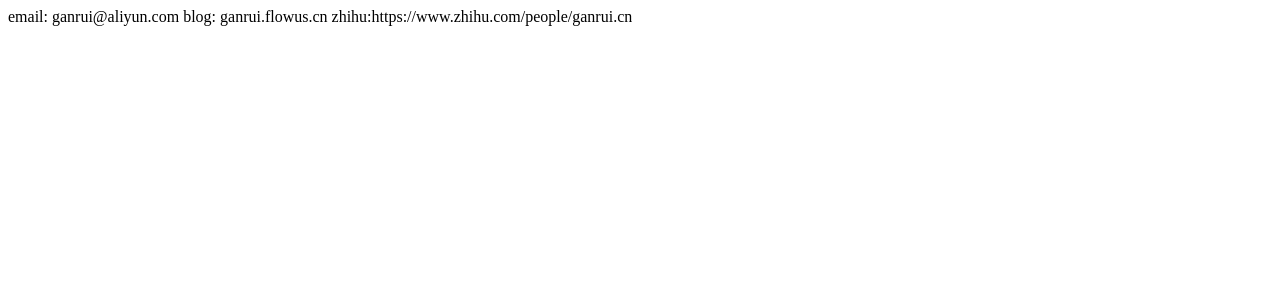
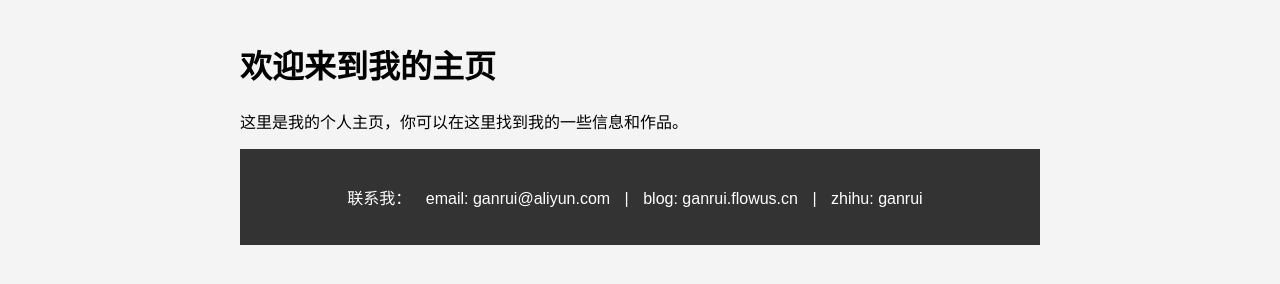
Before and after one commit to ganrui/ganrui.github.io, a plain HTML site: page index.html in a window 1280 px wide. Drawn offline with Linux system fonts and the light colour scheme.

Commit message:
Update index.html

```diff
--- a/index.html
+++ b/index.html
@@ -1,3 +1,51 @@
-email: ganrui@aliyun.com
-blog: ganrui.flowus.cn
-zhihu:https://www.zhihu.com/people/ganrui.cn
+<!DOCTYPE html>
+<html lang="zh-CN">
+<head>
+    <meta charset="UTF-8">
+    <meta name="viewport" content="width=device-width, initial-scale=1.0">
+    <title>我的主页</title>
+    <style>
+        body {
+            font-family: Arial, sans-serif;
+            margin: 0;
+            padding: 0;
+            background-color: #f4f4f4;
+        }
+        .container {
+            max-width: 800px;
+            margin: 0 auto;
+            padding: 20px;
+        }
+        .footer {
+            text-align: center;
+            padding: 20px 0;
+            background-color: #333;
+            color: #fff;
+        }
+        .footer a {
+            color: #fff;
+            text-decoration: none;
+            margin: 0 10px;
+        }
+        .footer a:hover {
+            text-decoration: underline;
+        }
+    </style>
+</head>
+<body>
+    <div class="container">
+        <h1>欢迎来到我的主页</h1>
+        <p>这里是我的个人主页，你可以在这里找到我的一些信息和作品。</p>
+        <!-- 其他内容 -->
+
+        <footer class="footer">
+            <p>
+                联系我：
+                <a href="mailto:ganrui@aliyun.com">email: ganrui@aliyun.com</a> |
+                <a href="https://ganrui.flowus.cn" target="_blank">blog: ganrui.flowus.cn</a> |
+                <a href="https://www.zhihu.com/people/ganrui.cn" target="_blank">zhihu: ganrui</a>
+            </p>
+        </footer>
+    </div>
+</body>
+</html>
```
